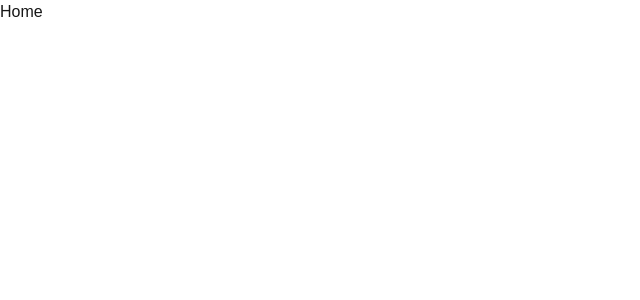
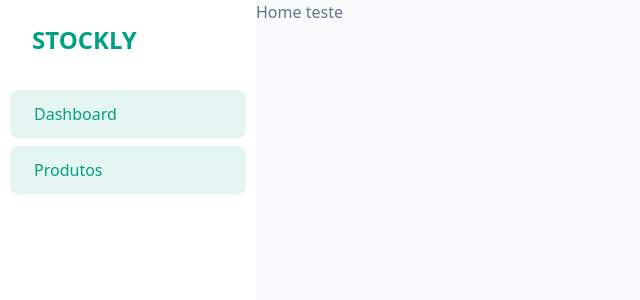
Before and after one commit to araujoerick/stock-manager, a Next.js app: page / in a window 1280 px wide. Shown: the top 300 px of the page, without its empty margins (0-640 px from the left). Built offline with nearby package versions, Linux system fonts and the light colour scheme.

Commit message:
:sparkles: feat: add initial Sidebar component

```diff
--- a/app/_components/sidebar.tsx
+++ b/app/_components/sidebar.tsx
@@ -1,7 +1,23 @@
 import React from "react";
 
-const sidebar = () => {
-  return <div>sidebar</div>;
+const Sidebar = () => {
+  return (
+    <aside className="w-64 h-screen bg-white">
+      <div>
+        <h1 className="text-[#00a180] text-2xl font-extrabold px-8 py-6">
+          STOCKLY
+        </h1>
+      </div>
+      <div className="flex flex-col gap-2 p-2.5">
+        <button className="text-[#00a180] bg-[#00a180]/10 py-3 px-6 text-left rounded-lg">
+          Dashboard
+        </button>
+        <button className="text-[#00a180] bg-[#00a180]/10 py-3 px-6 text-left rounded-lg">
+          Produtos
+        </button>
+      </div>
+    </aside>
+  );
 };
 
-export default sidebar;
+export default Sidebar;
--- a/app/globals.css
+++ b/app/globals.css
@@ -2,26 +2,6 @@
 @tailwind components;
 @tailwind utilities;
 
-:root {
-  --background: #ffffff;
-  --foreground: #171717;
+body {
+  @apply bg-slate-50 text-slate-500;
 }
-
-@media (prefers-color-scheme: dark) {
-  :root {
-    --background: #0a0a0a;
-    --foreground: #ededed;
-  }
-}
-
-body {
-  color: var(--foreground);
-  background: var(--background);
-  font-family: Arial, Helvetica, sans-serif;
-}
-
-@layer utilities {
-  .text-balance {
-    text-wrap: balance;
-  }
-}
--- a/app/layout.tsx
+++ b/app/layout.tsx
@@ -1,6 +1,7 @@
 import type { Metadata } from "next";
 import localFont from "next/font/local";
 import "./globals.css";
+import Sidebar from "./_components/sidebar";
 
 const geistSans = localFont({
   src: "./fonts/GeistVF.woff",
@@ -24,11 +25,14 @@ export default function RootLayout({
   children: React.ReactNode;
 }>) {
   return (
-    <html lang="en">
+    <html lang="pt-BR">
       <body
         className={`${geistSans.variable} ${geistMono.variable} antialiased`}
       >
-        {children}
+        <div className="flex">
+          <Sidebar />
+          {children}
+        </div>
       </body>
     </html>
   );
--- a/app/page.tsx
+++ b/app/page.tsx
@@ -1,3 +1,3 @@
 export default function Home() {
-  return <div>Home</div>;
+  return <div>Home teste</div>;
 }
```
